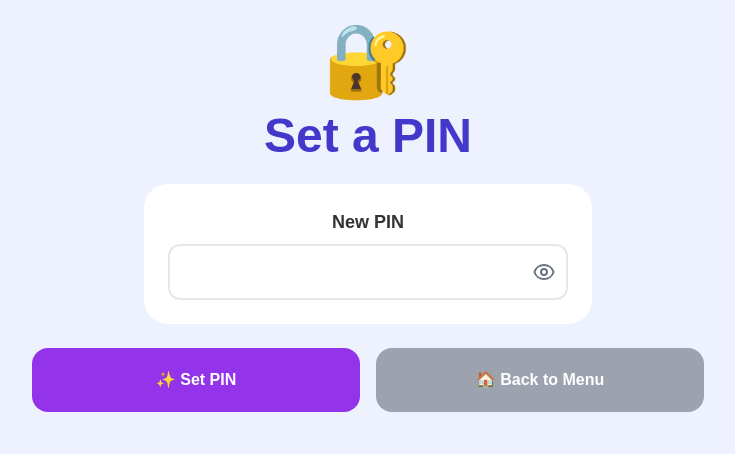
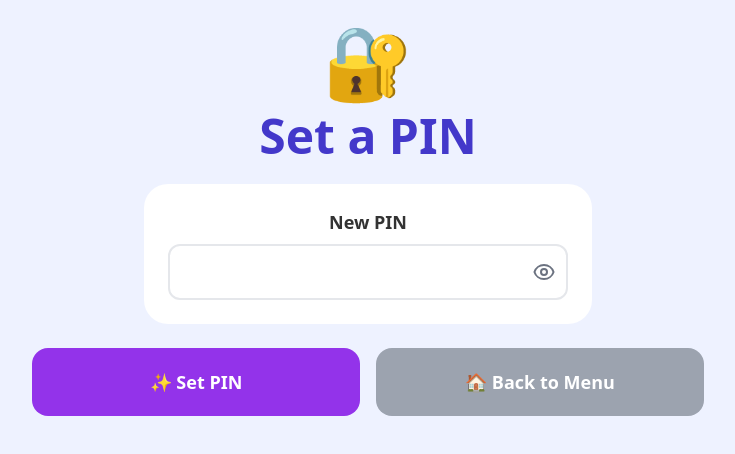
Before and after one commit to karimmatar7/LexiPlay, a React (Create React App) app: page /unlock-parental in a window 1280 px wide. Shown: the top 454 px of the page, without its empty margins (272-1007 px from the left). Built offline with nearby package versions, Linux system fonts and the light colour scheme; no server answers.

Commit message:
FIXED FONT

```diff
--- a/src/pages/ParentDashboard.jsx
+++ b/src/pages/ParentDashboard.jsx
@@ -4,6 +4,7 @@ import { getChildStats } from "../utils/parent.js";
 import { format, parseISO } from "date-fns";
 import { Bar } from "react-chartjs-2";
 import { useTranslation } from "react-i18next";
+import { useSettings } from "../context/SettingsContext";
 
 import {
   Chart as ChartJS,
@@ -19,6 +20,9 @@ ChartJS.register(CategoryScale, LinearScale, BarElement, Title, Tooltip, Legend)
 
 export default function ParentDashboard() {
   const { t } = useTranslation();
+    const { fontType, fontSize } = useSettings();
+  const fontClass = fontType === "dyslexic" ? "font-dyslexic" : "font-sans";
+  const sizeMap = { small: "text-base", medium: "text-lg", large: "text-xl" };
   const [stats, setStats] = useState(null);
   const { childId } = useParams();
   const navigate = useNavigate();
@@ -80,7 +84,7 @@ const statCards = [
 
 
   return (
-    <div className="min-h-screen bg-gradient-to-br from-purple-50 via-pink-50 to-blue-50">
+      <div className={`min-h-screen bg-gradient-to-br from-purple-50 via-pink-50 to-blue-50 ${fontClass} ${sizeMap[fontSize]}`}>
       {/* Header */}
       <div className="bg-white shadow-sm border-b-2 border-purple-200 sticky top-0 z-10">
         <div className="max-w-7xl mx-auto px-4 sm:px-6 lg:px-8 py-4 flex justify-between items-center">
--- a/src/pages/ParentalControlPage.jsx
+++ b/src/pages/ParentalControlPage.jsx
@@ -3,6 +3,7 @@ import { useNavigate } from "react-router-dom";
 import { getUser, updateParentalControl } from "../utils/user.js";
 import NotificationModal from "../components/NotificationModal";
 import { useTranslation } from "react-i18next";
+import { useSettings } from "../context/SettingsContext";
 
 export default function ParentalControlPage({ user, fetchUser }) {
   const { t } = useTranslation();
@@ -10,6 +11,9 @@ export default function ParentalControlPage({ user, fetchUser }) {
   const [dailyLimit, setDailyLimit] = useState(60);
   const [saving, setSaving] = useState(false);
   const [showModal, setShowModal] = useState(false);
+   const { fontType, fontSize } = useSettings();
+          const fontClass = fontType === "dyslexic" ? "font-dyslexic" : "font-sans";
+    const sizeMap = { small: "text-base", medium: "text-lg", large: "text-xl" };
   const navigate = useNavigate();
 
   useEffect(() => {
@@ -35,7 +39,7 @@ export default function ParentalControlPage({ user, fetchUser }) {
   };
 
   return (
-    <div className="min-h-screen bg-purple-50 p-6 md:p-8 relative">
+    <div className={`min-h-screen bg-purple-50 p-6 md:p-8 relative ${fontClass} ${sizeMap[fontSize]}`}>
       {/* Decorative shapes */}
       <div className="absolute top-12 right-12 w-32 h-32 bg-pink-200 rounded-full opacity-30" />
       <div className="absolute bottom-20 left-20 w-40 h-40 bg-indigo-200 rounded-full opacity-25" />
--- a/src/pages/ParentalUnlockPage.jsx
+++ b/src/pages/ParentalUnlockPage.jsx
@@ -2,6 +2,7 @@ import React, { useState, useEffect } from "react";
 import { useNavigate } from "react-router-dom";
 import { sha256 } from "js-sha256";
 import { useTranslation } from "react-i18next";
+import { useSettings } from "../context/SettingsContext";
 
 import { getUser, updateSettings } from "../utils/user.js";
 import NotificationModal from "../components/NotificationModal";
@@ -11,6 +12,9 @@ import EyeSlashIcon from "@heroicons/react/24/outline/EyeSlashIcon";
 
 export default function ParentalUnlockPage({ user, setUnlocked }) {
   const { t } = useTranslation();
+      const { fontType, fontSize } = useSettings();
+        const fontClass = fontType === "dyslexic" ? "font-dyslexic" : "font-sans";
+  const sizeMap = { small: "text-base", medium: "text-lg", large: "text-xl" };
   const navigate = useNavigate();
 
   const [pin, setPin] = useState("");
@@ -91,7 +95,7 @@ export default function ParentalUnlockPage({ user, setUnlocked }) {
   };
 
   return (
-    <div className="min-h-screen bg-indigo-50 p-6 relative">
+    <div className={`min-h-screen bg-indigo-50 p-6 relative ${fontClass} ${sizeMap[fontSize]}`}>
       <div className="max-w-2xl mx-auto text-center">
         <span className="text-7xl">🔐</span>
         <h1 className="text-5xl font-black text-indigo-700 mt-4">
```
Also changed, not shown: src/index.css (line endings or trailing spaces), 1 other file (tests, documents, lock files or other folders).
